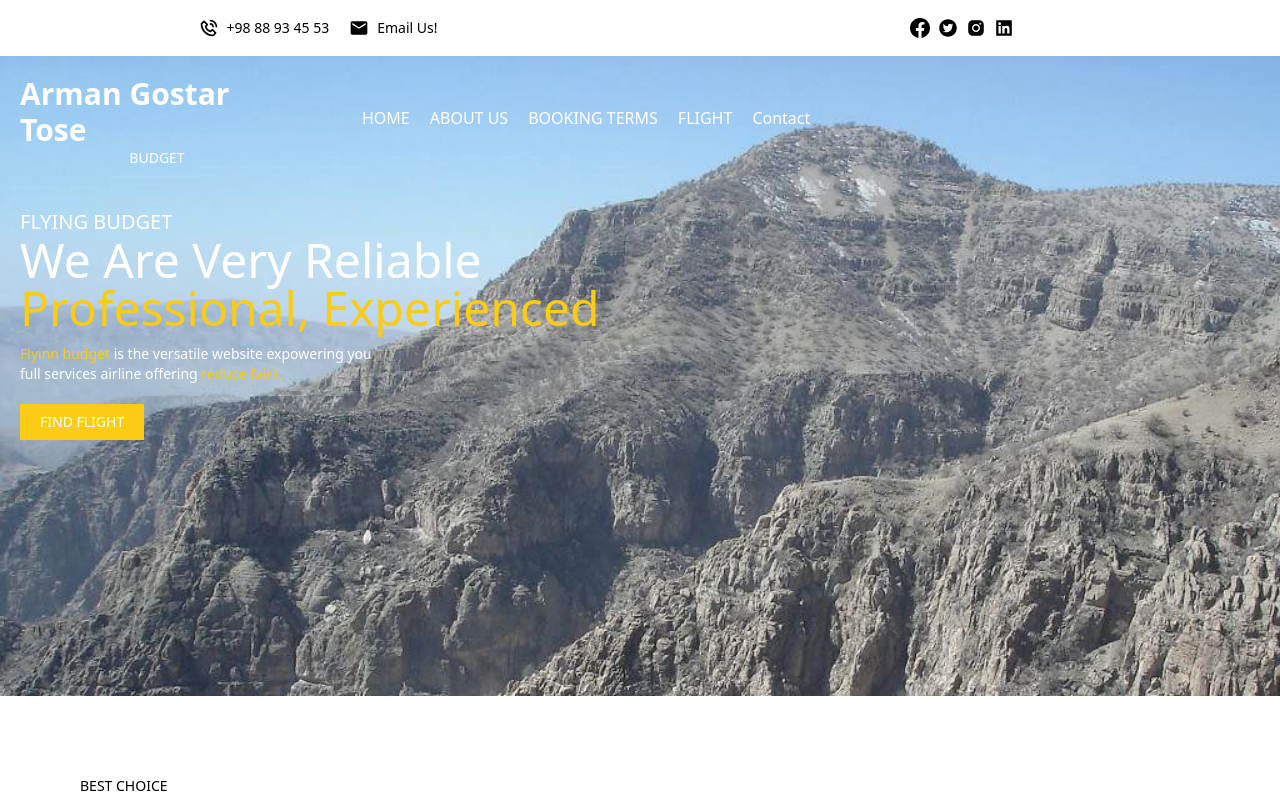
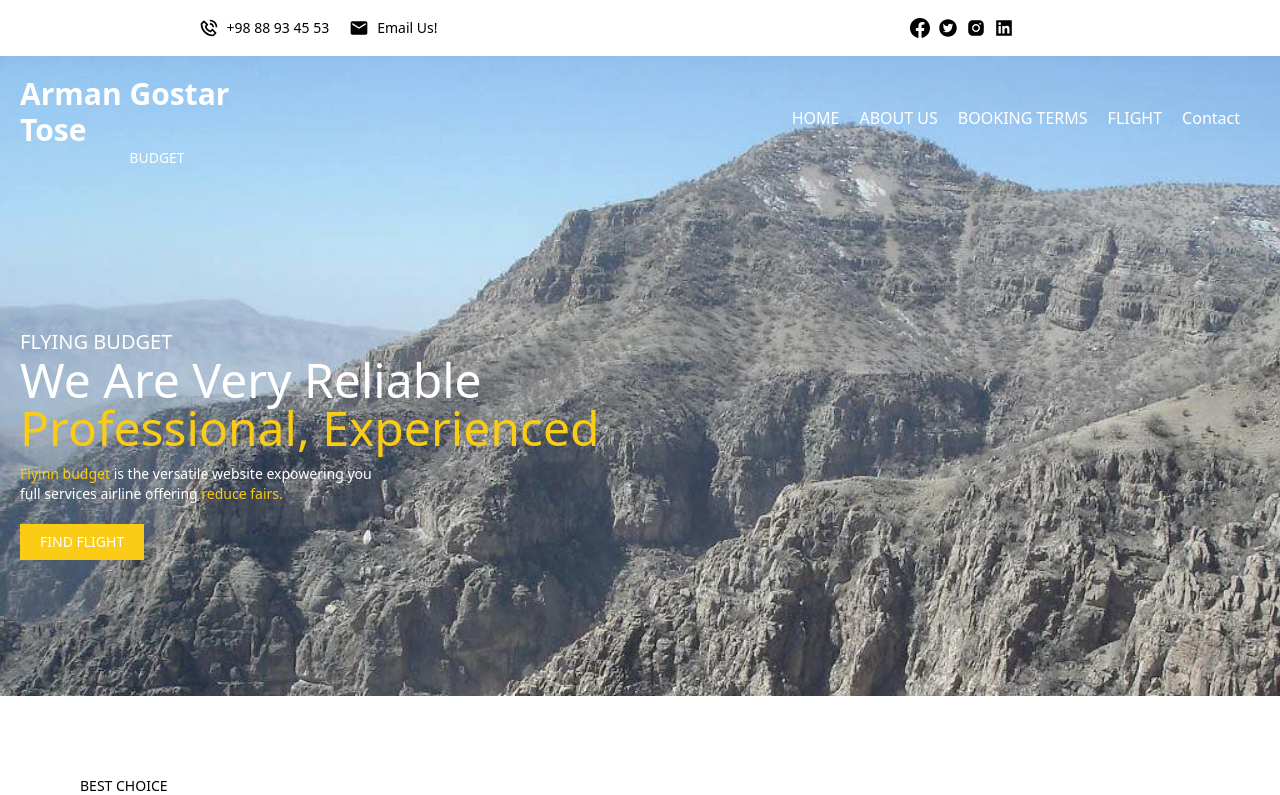
Before and after one commit to mohisa302/Parvaz, a React (Create React App) app: page / in a window 1280 px wide. Shown: the top 795 px of the page. Built offline with nearby package versions, Linux system fonts and the light colour scheme.

Commit message:
Fix aligning

```diff
--- a/src/components/HeaderComp.js
+++ b/src/components/HeaderComp.js
@@ -27,7 +27,7 @@ export const HeaderComp = () => {
     <div className="w-full h-[80%] bg-black bg-no-repeat bg-cover" ref={imageRef}>
       <HeaderNavComp />
       <div className="grid grid-cols-2 h-[80%]">
-        <div className="flex p-5">
+        <div className="flex items-center p-5">
           <div>
             <p className="text-white text-xl">FLYING BUDGET</p>
             <p className="text-white text-5xl">We Are Very Reliable</p>
--- a/src/components/HeaderNavComp.js
+++ b/src/components/HeaderNavComp.js
@@ -10,7 +10,7 @@ export const HeaderNavComp = () => {
           <p className="text-sm text-white text-center">BUDGET</p>
         </div>
       </div>
-      <div className="col-span-3 p-5 flex flex-end items-center mr-5">
+      <div className="col-span-3 p-5 flex justify-end	 items-center mr-5">
         <Link to="ABOUT US" smooth={true} duration={500} className="ml-5">
           <div className="hover:border-b-[2px] hover:border-b-yellow-400 hover:text-xl pb-2">
             <p className="text-white">HOME</p>
```
